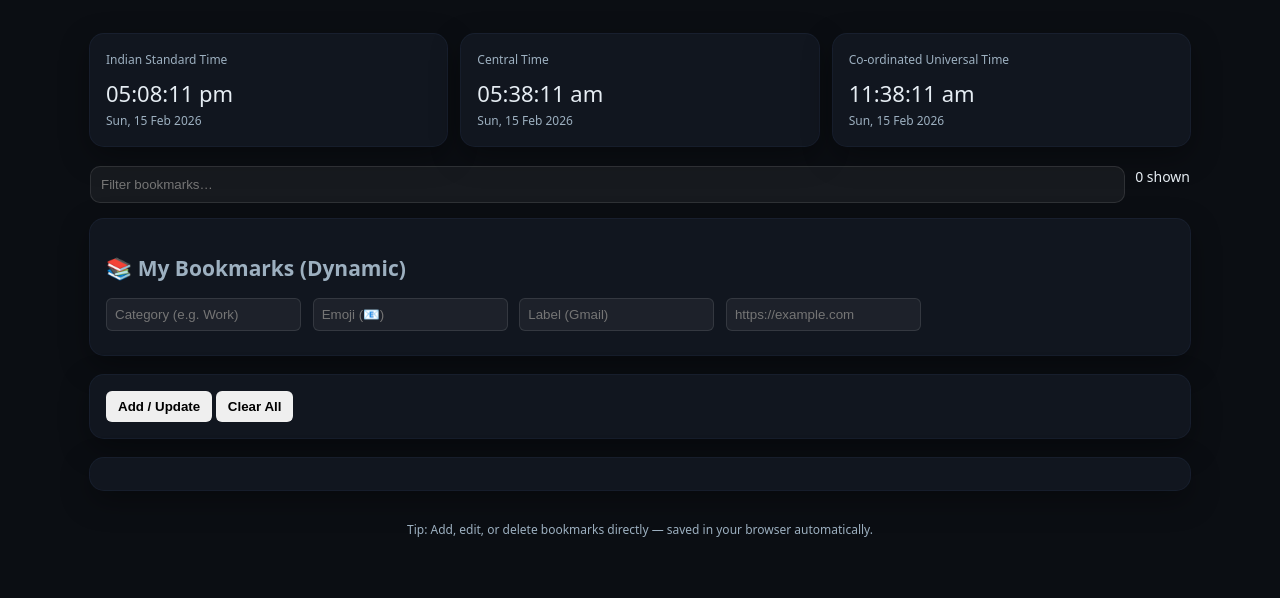
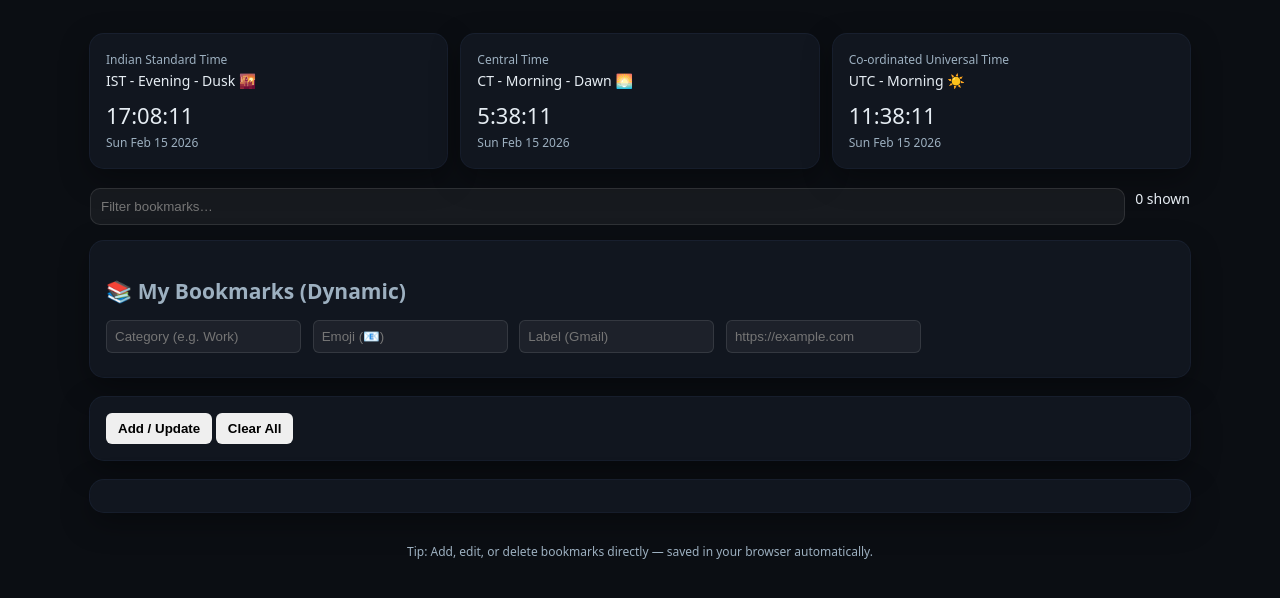
Before and after one commit to prajwallanjewar01/BookDash, a plain HTML site: page index.html in a window 1280 px wide. Shown: the part 90-688 px from the top of the page. Drawn offline with Linux system fonts and the light colour scheme.

Commit message:
Update script.js

```diff
--- a/script.js
+++ b/script.js
@@ -102,7 +102,8 @@ function addBookmark(e) {
   e.preventDefault();
   const newBM = {
     id: editId || Date.now(),
-    category: catInput.value.trim(),
+    // category: catInput.value.trim(),
+    category: catInput.value.trim().replace(/\b\w/g, c => c.toUpperCase()),
     emoji: emojiInput.value.trim(),
     label: labelInput.value.trim(),
     url: urlInput.value.trim()
@@ -185,3 +186,46 @@ filterInput.addEventListener("input", () => {
   });
   countBadge.textContent = `${visible} shown`;
 });
+
+
+function getDayPhase(hour) {
+  if (hour >= 5 && hour < 7) {
+    return { label: "Morning - Dawn 🌅" };
+  } else if (hour >= 7 && hour < 12) {
+    return { label: "Morning ☀️" };
+  } else if (hour >= 12 && hour < 17) {
+    return { label: "Afternoon 🌤️" };
+  } else if (hour >= 17 && hour < 19) {
+    return { label: "Evening - Dusk 🌇" };
+  } else if (hour >= 19 && hour < 21) {
+    return { label: "Evening 🌆" };
+  } else {
+    return { label: "Night 🌙" };
+  }
+}
+
+function updateClock(idPrefix, timeZone, label) {
+  const now = new Date();
+  const tzTime = new Date(now.toLocaleString("en-US", { timeZone }));
+
+  const hours = tzTime.getHours();
+  const minutes = tzTime.getMinutes().toString().padStart(2, "0");
+  const seconds = tzTime.getSeconds().toString().padStart(2, "0");
+
+  document.getElementById(`clock-${idPrefix}`).textContent =
+    hours + ":" + minutes + ":" + seconds;
+
+  document.getElementById(`date-${idPrefix}`).textContent =
+    tzTime.toDateString();
+
+  const phase = getDayPhase(hours);
+  document.getElementById(`phase-${idPrefix}`).textContent =
+    label + " - " + phase.label;
+}
+
+// IST
+setInterval(() => updateClock("ist", "Asia/Kolkata", "IST"), 1000);
+// CT
+setInterval(() => updateClock("ct", "America/Chicago", "CT"), 1000);
+// UTC
+setInterval(() => updateClock("utc", "Etc/UTC", "UTC"), 1000);
```
